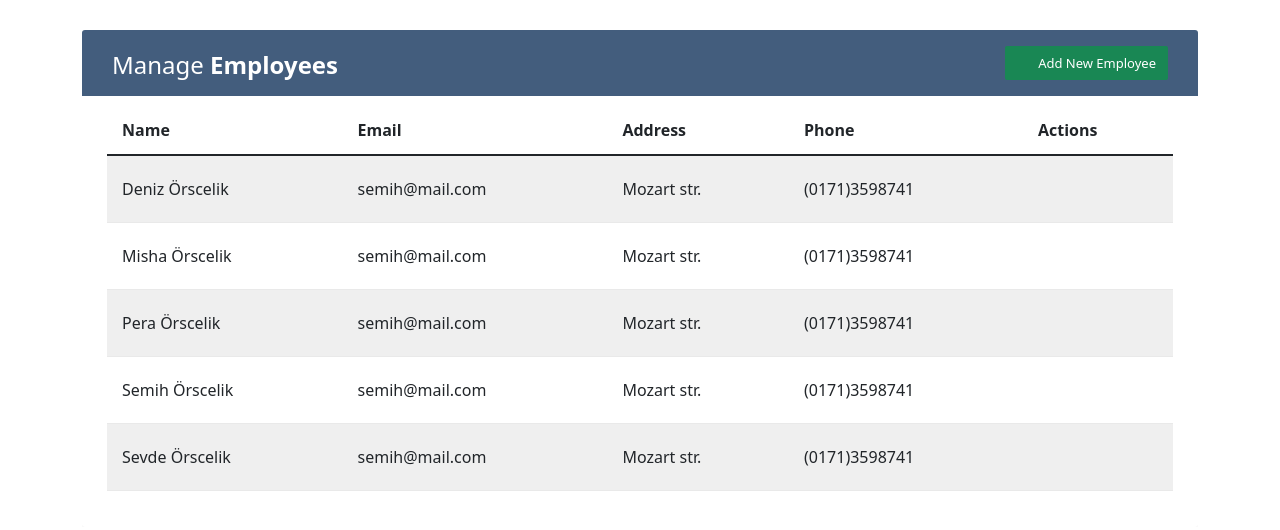
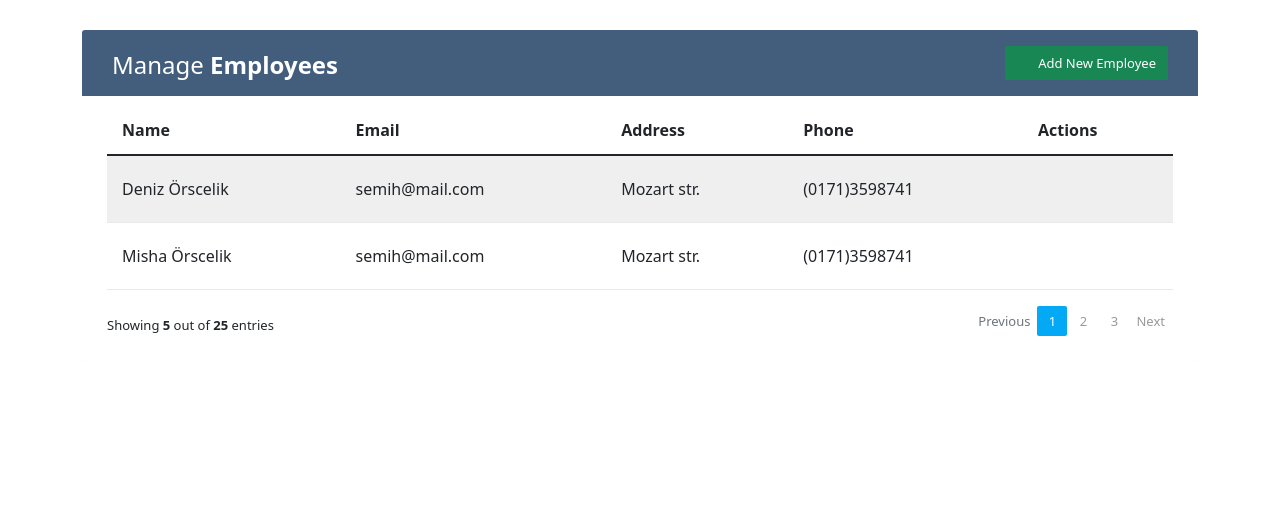
Before and after one commit to semihbeyzade/management, a React (Create React App) app: page / in a window 1280 px wide. Shown: the top 530 px of the page. Built offline with nearby package versions, Linux system fonts and the light colour scheme.

Commit message:
Added pagination

```diff
--- a/src/components/EmployeeList.js
+++ b/src/components/EmployeeList.js
@@ -4,14 +4,17 @@
 import { EmployeeContext } from "../contexts/EmployeeContext";
 import { Button, Modal, Alert } from "react-bootstrap";
 import AddForm from "./AddForm";
+import Pagination from "./Pagination";
 
 const EmployeeList = () => {
-  const { employees } = useContext(EmployeeContext);
+  const { sortedEmployees } = useContext(EmployeeContext);
 /*   sort((a,b) => (a.name < b.name ? -1 : 1))
  */
 
   const [showAlert, setShowAlert] = useState(false);
   const [show, setShow] = useState(false)
+  const [currentPage, setCurrentPage] = useState(1)
+  const [employeesPerPage] = useState(2)
 
  const handleClose = () => setShow(false);
  const handleShow = () => setShow(true);
@@ -28,8 +31,12 @@
     return () => {
       handleShowAlert();
     }
- }, [employees])
+ }, [sortedEmployees])
 
+ const indexOfLastEmployee = currentPage * employeesPerPage;
+ const indexOfFirstEmployee = indexOfLastEmployee - employeesPerPage;
+ const currentEmployees = sortedEmployees.slice(indexOfFirstEmployee, indexOfLastEmployee);
+ const totalPagesNum = Math.ceil(sortedEmployees.length / employeesPerPage)
 
   return (
     <>
@@ -67,7 +74,7 @@
         </thead>
         <tbody>
          {
-           employees.sort((a,b) => a.name.localeCompare(b.name)).map((employee) => (
+           currentEmployees.map((employee) => (
              <tr key={employee.id} >
              <Employee  employee={employee} />
              </tr>
@@ -75,6 +82,7 @@
          }
         </tbody>
       </table>
+      < Pagination pages={totalPagesNum} setCurrentPage={setCurrentPage} />
       <Modal show={show} onHide={handleClose}>
           <Modal.Header className="modal-header" closeButton >
               <Modal.Title>
--- /dev/null
+++ b/src/components/Pagination.js
@@ -0,0 +1,50 @@
+import React, { useEffect } from 'react'
+import { useState } from 'react'
+
+
+
+const Pagination = ({pages, setCurrentPage}) => {
+
+
+    const numOfPages = [];
+
+    for(let i = 1; i <= pages; i++){
+        numOfPages.push(i);
+    }
+
+    const [currentButton, setCurrentButton] = useState(1);
+    useEffect(() => {
+        setCurrentPage(currentButton)
+    },[currentButton, setCurrentPage])
+
+  return (
+    <div className="clearfix">
+				<div className="hint-text">Showing <b>5</b> out of <b>25</b> entries</div>
+				<ul className="pagination">
+					<li className={`${currentButton === 1 ? `page-item disabled` : `page-item`}`}>
+                        <a href="#!"className='page-link' onClick={() => setCurrentButton((prev) => prev === 1 ? prev : prev - 1)} >Previous</a></li>
+                        {
+
+                         numOfPages.map((page, index) => {
+                            return(
+                                <li key={index} className={`${currentButton === page ? `page-item active` : `page-item`}`}><a href="#!" className="page-link">{page}</a></li>
+                            )
+                         })
+
+                        }
+                        <li className={`${currentButton === numOfPages.length ? `page-item disabled` : `page-item`}`}>
+                        <a href="#!"className='page-link' onClick={() => setCurrentButton((prev) => prev === numOfPages.length ? prev : prev + 1)} >Next</a></li>
+
+				</ul>
+			</div>
+  )
+}
+
+export default Pagination;
+
+/* <li class="page-item"><a href="#" class="page-link">1</a></li>
+					<li class="page-item"><a href="#" class="page-link">2</a></li>
+					<li class="page-item active"><a href="#" class="page-link">3</a></li>
+					<li class="page-item"><a href="#" class="page-link">4</a></li>
+					<li class="page-item"><a href="#" class="page-link">5</a></li>
+					<li class="page-item"><a href="#" class="page-link">Next</a></li> */
--- a/src/contexts/EmployeeContext.js
+++ b/src/contexts/EmployeeContext.js
@@ -14,7 +14,7 @@
         {id:uuidv4(), name: 'Deniz Örscelik', email: 'semih@mail.com', address: 'Mozart str.', phone: '(0171)3598741'}
     ])
 
-
+   const sortedEmployees = employees.sort((a,b) => a.name.localeCompare(b.name))
 
     const addEmployee = (name, email, address, phone) => {
         setEmployees([...employees, {id:uuidv4(), name, email, address, phone}])
@@ -30,7 +30,7 @@
 
 
     return (
-        <EmployeeContext.Provider value={{employees, addEmployee, deleteEmployee, updateEmployee}} >
+        <EmployeeContext.Provider value={{sortedEmployees, addEmployee, deleteEmployee, updateEmployee}} >
            {props.children}
         </EmployeeContext.Provider>
     )
```
